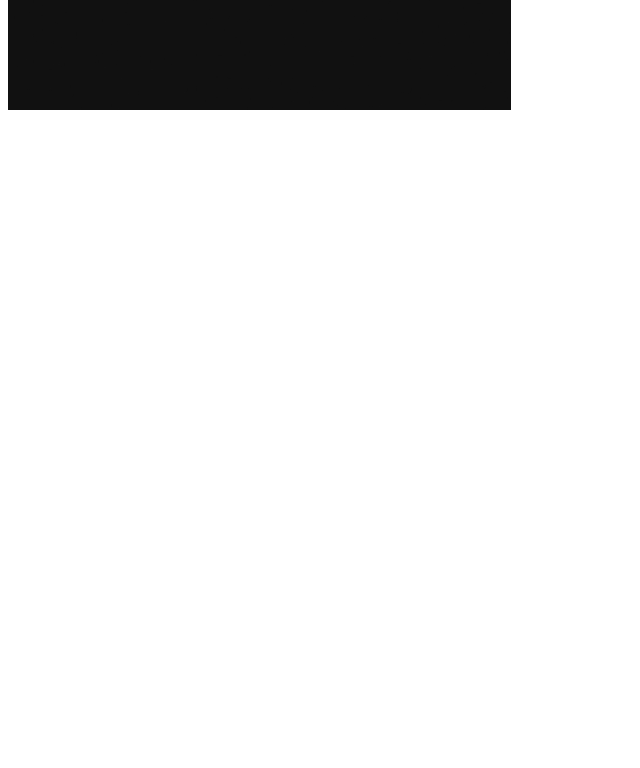
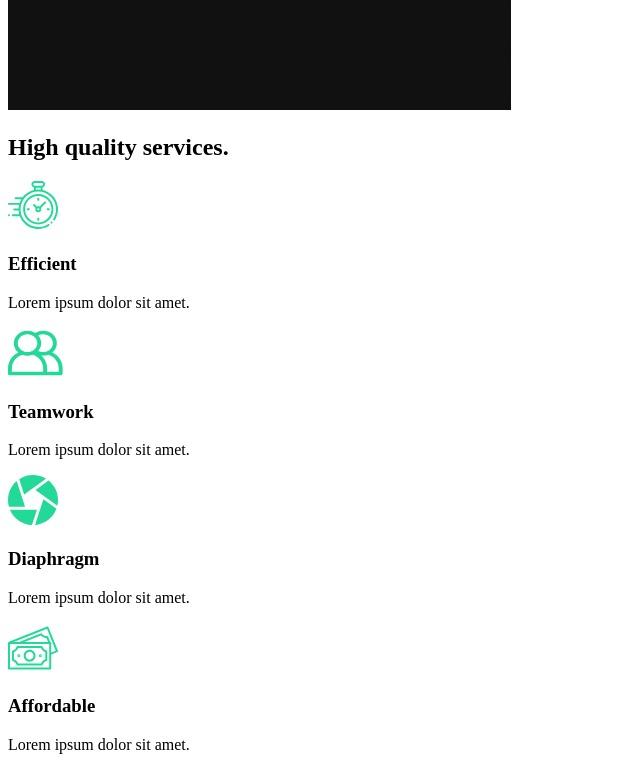
Before and after one commit to hastytoro/project-capture-website, a React (Create React App) app: page / in a window 1280 px wide. Shown: the part 920-1688 px from the top of the page, without its empty margins (0-640 px from the left). Before the commit the page ends 1042 px from the top, so only its background shows below. Built offline with nearby package versions, Linux system fonts and the light colour scheme.

Commit message:
3) Services component for AboutUs page

```diff
--- /dev/null
+++ b/src/components/ServicesSection.js
@@ -0,0 +1,56 @@
+import React from "react";
+import clock from "../img/clock.svg";
+import diaphragm from "../img/diaphragm.svg";
+import money from "../img/money.svg";
+import teamwork from "../img/teamwork.svg";
+import home2 from "../img/home2.png";
+
+const ServicesSection = () => {
+  return (
+    <div className="services">
+      <div className="description">
+        <h2>
+          High <span>quality</span> services.
+        </h2>
+        <div className="cards">
+          <div className="card">
+            <div className="icon">
+              <img src={clock} />
+              <h3>Efficient</h3>
+            </div>
+            <p>Lorem ipsum dolor sit amet.</p>
+          </div>
+
+          <div className="card">
+            <div className="icon">
+              <img src={teamwork} />
+              <h3>Teamwork</h3>
+            </div>
+            <p>Lorem ipsum dolor sit amet.</p>
+          </div>
+
+          <div className="card">
+            <div className="icon">
+              <img src={diaphragm} />
+              <h3>Diaphragm</h3>
+            </div>
+            <p>Lorem ipsum dolor sit amet.</p>
+          </div>
+
+          <div className="card">
+            <div className="icon">
+              <img src={money} />
+              <h3>Affordable</h3>
+            </div>
+            <p>Lorem ipsum dolor sit amet.</p>
+          </div>
+        </div>
+      </div>
+      <div className="image">
+        <img src={home2} />
+      </div>
+    </div>
+  );
+};
+
+export default ServicesSection;
--- a/src/pages/AboutUs.js
+++ b/src/pages/AboutUs.js
@@ -1,12 +1,14 @@
 import React from "react";
 import AboutSection from "../components/AboutSection";
+import ServicesSection from "../components/ServicesSection";
 
 // Page component is the acting container for above related components.
 const AboutUs = () => {
   return (
-    <div>
+    <>
       <AboutSection />
-    </div>
+      <ServicesSection />
+    </>
   );
 };
 
```
